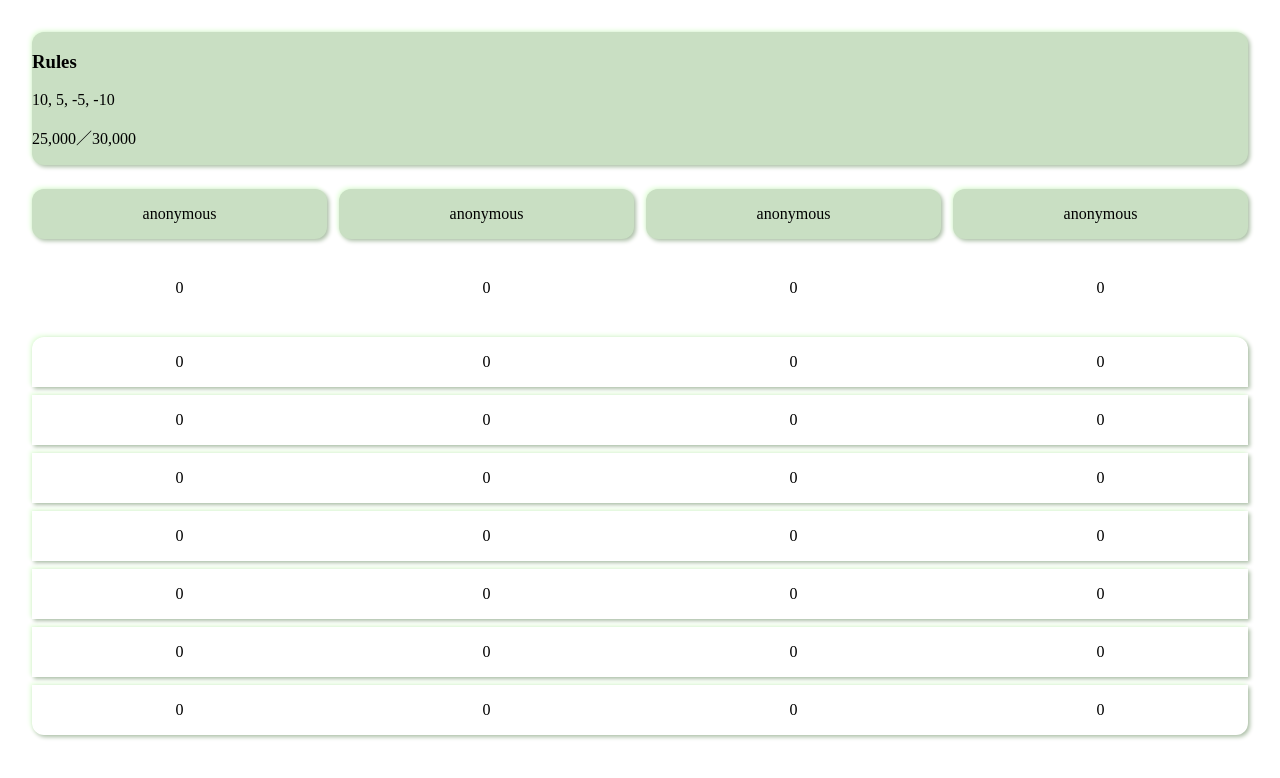
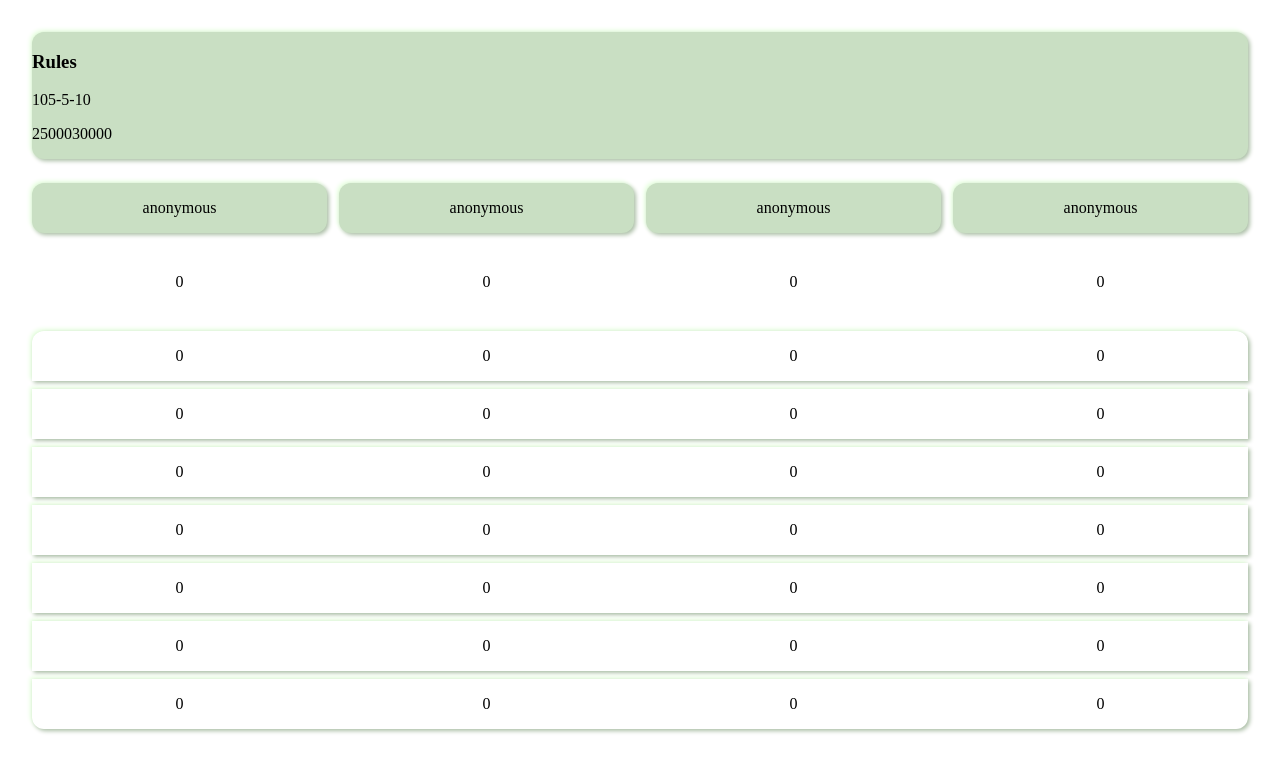
Before and after one commit to tgc624/tgc-tools, a React (Create React App) app in the folder neumahjong/: page / in a window 1280 px wide. Shown: the top 778 px of the page. Built offline with nearby package versions, Linux system fonts and the light colour scheme; the HTML template or start-up script is replaced by a standard one.

Commit message:
ウマ、オカをURLから設定できるように改修

```diff
--- a/neumahjong/src/App.tsx
+++ b/neumahjong/src/App.tsx
@@ -2,12 +2,18 @@ import React from "react";
 import logo from "./logo.svg";
 import "./App.css";
 
-const RulesSection = () => {
+const RulesSection = ({
+  uma,
+  oka,
+}: {
+  uma: [number, number, number, number];
+  oka: [number, number];
+}) => {
   return (
     <section className="box convex">
       <h1>Rules</h1>
-      <p>10, 5, -5, -10</p>
-      <p>25,000／30,000</p>
+      <p>{uma}</p>
+      <p>{oka}</p>
     </section>
   );
 };
@@ -113,10 +119,17 @@ function App() {
   ] as [string, string, string, string]);
   // TODO usersのバリデーションを行う
   // TODO usersが不正だったり、4に満たなかったら、登録させるような画面に遷移させる
+  const uma = parseJson(params["uma"], [10, 5, -5, -10] as [
+    number,
+    number,
+    number,
+    number
+  ]);
+  const oka = parseJson(params["oka"], [25000, 30000] as [number, number]);
   return (
     <div>
       <article className="top-page">
-        <RulesSection />
+        <RulesSection uma={uma} oka={oka} />
         <UsersSection users={users} />
         <TotalSection totalScore={[0, 0, 0, 0]} />
         <HistorySection histories={[]} />
```
